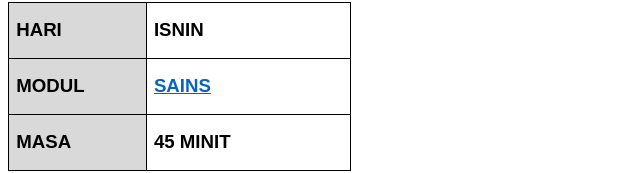
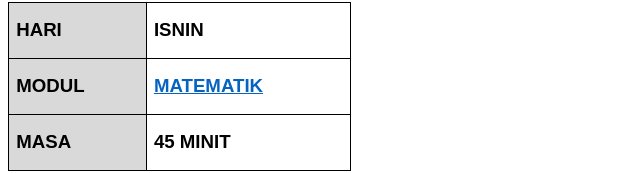
Before and after one commit to elunatix/links, a plain HTML site: page index.html in a window 1280 px wide. Shown: the part 401-574 px from the top of the page, without its empty margins (0-640 px from the left). Drawn offline with Linux system fonts and the light colour scheme.

Commit message:
Update index.html

```diff
--- a/index.html
+++ b/index.html
@@ -893,9 +893,9 @@ mso-bidi-font-family:"Calibri\,Bold"'><o:p><span style='text-decoration:none'>&n
   solid windowtext .5pt;mso-border-left-alt:solid windowtext .5pt;mso-border-alt:
   solid windowtext .5pt;padding:0cm 5.4pt 0cm 5.4pt;height:41.95pt'>
   <p class=MsoNormal style='margin-bottom:0cm;line-height:normal'><a
-  href="https://docs.google.com/forms/d/e/1FAIpQLScYovT5_o29bca98hC1y4M1q7GfKrHjtRMwKLzvMRffaP6E8Q/viewform"><b><span
+  href="https://docs.google.com/forms/d/e/1FAIpQLScMxALjOi3va5uCBcnp3uv9yFme6ToHP0fBTWiXmWtuAzVLsQ/viewform"><b><span
   style='font-size:14.0pt;font-family:"Calibri,Bold",sans-serif;mso-bidi-font-family:
-  "Calibri\,Bold"'>SAINS</span></b></a><b><span style='font-size:14.0pt;
+  "Calibri\,Bold"'>MATEMATIK</span></b></a><b><span style='font-size:14.0pt;
   font-family:"Calibri,Bold",sans-serif;mso-bidi-font-family:"Calibri\,Bold"'><o:p></o:p></span></b></p>
   </td>
  </tr>
```
